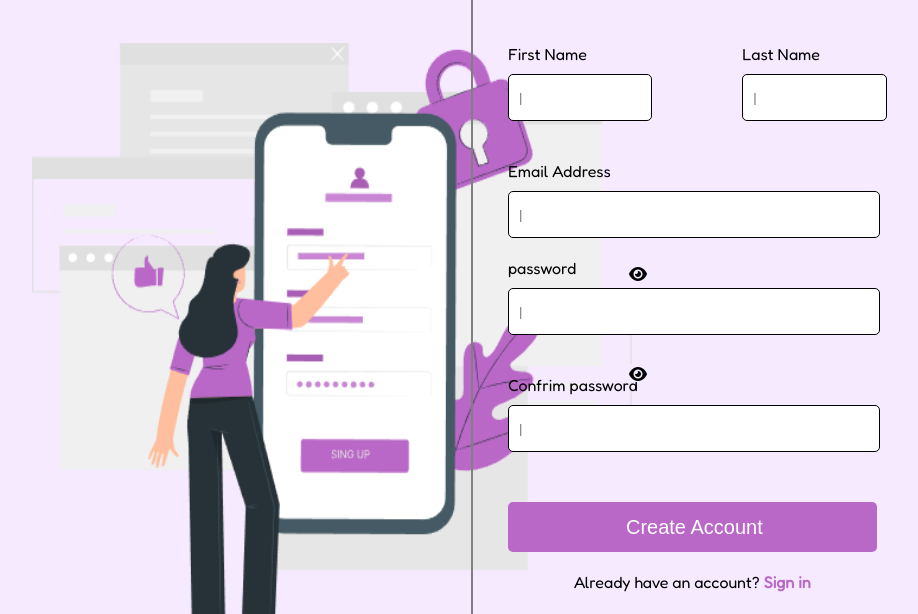
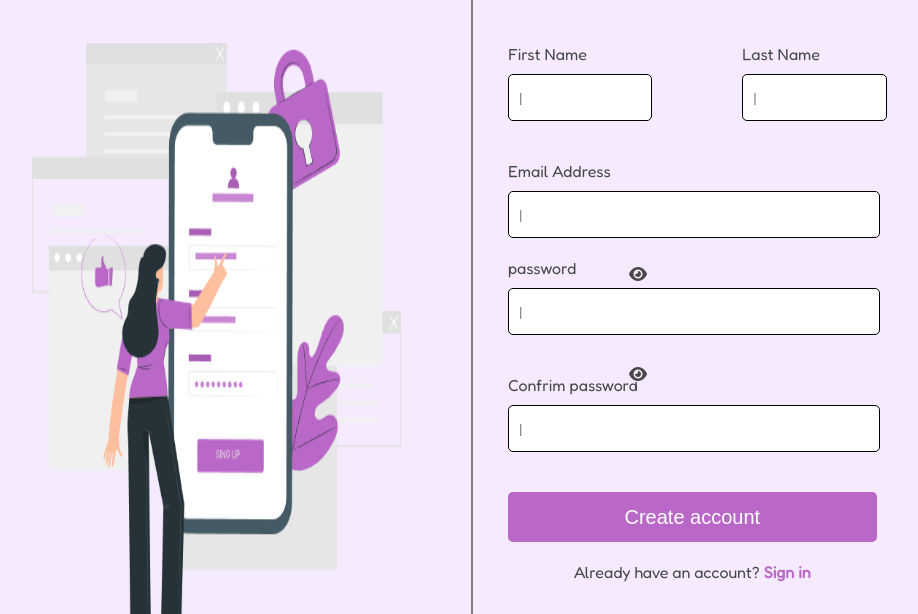
Before and after one commit to meronkahsay/Signup-form, a plain HTML site: page index.html in a window 1280 px wide. Shown: the part 236-850 px from the top of the page, without its empty margins (186-1104 px from the left). Drawn offline with Linux system fonts and the light colour scheme.

Commit message:
Added some changes

```diff
--- a/index.html
+++ b/index.html
@@ -43,7 +43,7 @@
         <input id="cpassword" type="password" placeholder="|"><i id="secondeye" class="fa-solid fa-eye"
           style="font-size:16px"></i>
         <br><br>
-        <input type="submit" value="Create Account" id="submit"> <br><br>
+        <button>Create account</button> <br><br>
         <section>Already have an account? <a href="#">Sign in</a></section>
         <br>
         <span>Or</span>
--- a/style.css
+++ b/style.css
@@ -1,3 +1,4 @@
+
 @import url('https://fonts.googleapis.com/css?family=Fredoka&display=swap');
 
 body {
@@ -18,7 +19,7 @@ body {
 
 img {
     height: 600px;
-    width: 600px;
+  width: 100%;
     margin-top: 40px;
 }
 
@@ -29,6 +30,7 @@ h1 {
 }
 
 .form {
+    color: rgb(73, 72, 72);
     width: 35%;
     padding: 35px;
     border-left: solid gray 2px;
@@ -40,6 +42,7 @@ h2 {
     padding-left: 15px;
     margin-top: auto;
     margin-bottom: -15px;
+    color:rgb(68, 67, 67);
 }
 
 p {
@@ -73,8 +76,8 @@ form input {
     margin-top: 10px;
     padding-left: 10px;
     border-radius: 5px;
-    border: none;
     border: solid black 1px;
+    background-color: white;
 }
 
 #firsteye {
@@ -92,7 +95,7 @@ form input {
 
 }
 
-#submit {
+button{
     background-color: #BA68C8;
     color: white;
     font-size: 20px;
@@ -103,7 +106,9 @@ form input {
     border: none;
 
 }
-
+button:hover{
+    background-color: rgb(145, 17, 145);
+}
 section {
     text-align: center;
     margin-bottom: 15px;
@@ -140,6 +145,7 @@ i {
     padding-right: 40px;
 }
 
+
 #apple {
     margin-left: 126px;
     padding-top: 10px;
```
